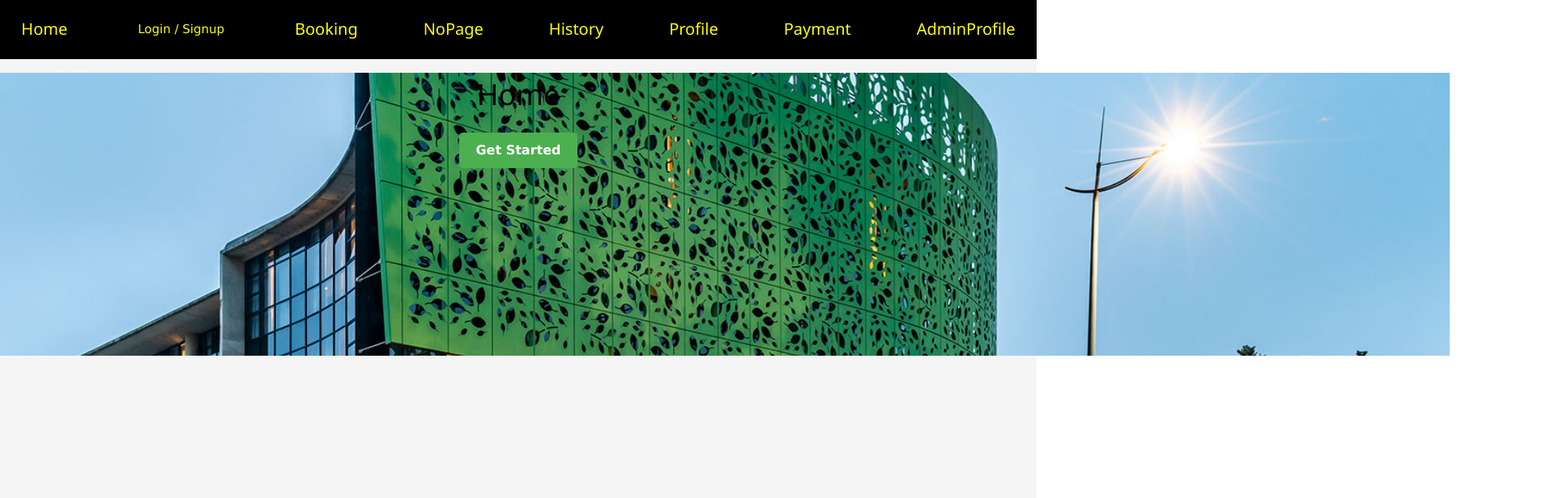
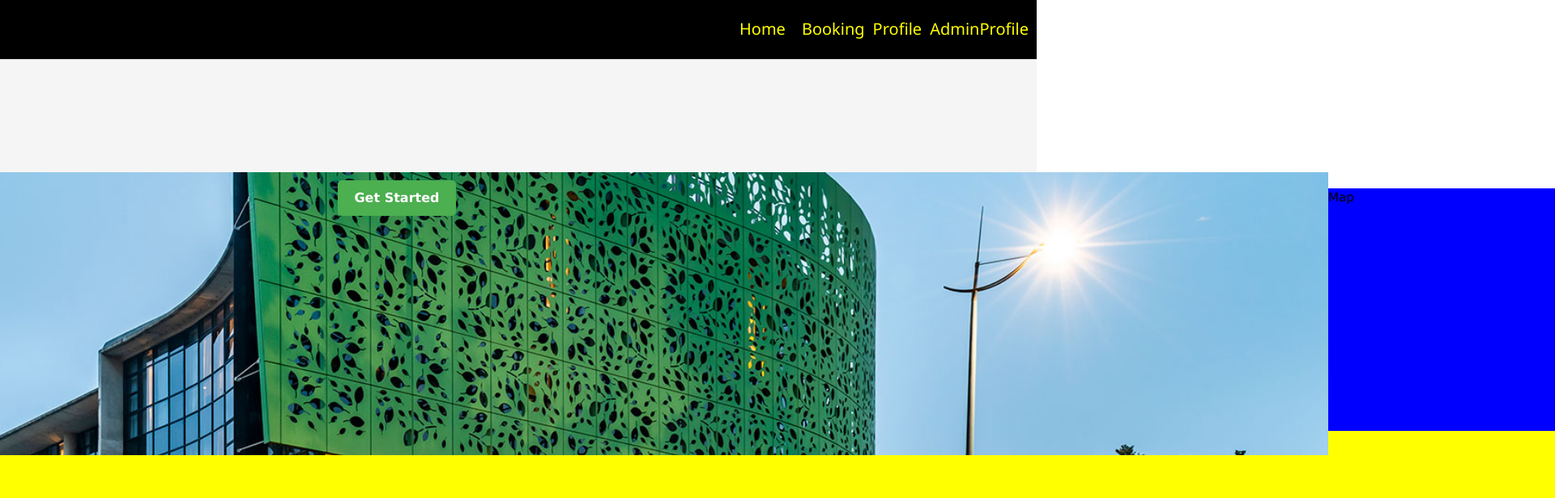
Before and after one commit to Thobani660/The-Hotel-App, a React (Vite) app in the folder client/: page / in a window 1280 px wide. Shown: the top 616 px of the page at 81% size, 1920 px wide, since content can reach past the window. Built offline with nearby package versions, Linux system fonts and the light colour scheme.

Commit message:
feat:added a structure of how the Admin profile would look like

```diff
--- a/client/src/components/nav.jsx
+++ b/client/src/components/nav.jsx
@@ -20,15 +20,15 @@ function NavBar() {
     const ulStyle = {
         listStyleType: 'none',
         margin: 0,
-        padding: '0.5%',
+        padding: '0.5% 0',
         display: isMobile && !menuOpen ? 'none' : 'flex', // Hide on mobile if menu is not open
-        justifyContent: 'space-between',
+        justifyContent: 'flex-end', // Align to the left
         alignItems: 'center',
         flexWrap: "wrap",
     };
 
     const liStyle = {
-        margin: '0 15px',
+        margin: '0 5px', // Reduce the space between items
         flexBasis: 'auto',
     };
 
@@ -111,21 +111,13 @@ function NavBar() {
                 <ul style={ulStyle}>
                     <li style={liStyle}><Link to="/"><h4 style={{ color: "yellow" }}>Home</h4></Link></li>
                     <li style={liStyle}>
-                        <div style={dropdownStyle}>
-                            <button onClick={handleDropdownToggle} style={{ background: 'none', border: 'none', color: 'yellow', cursor: 'pointer' }}>
-                                Login / Signup
-                            </button>
-                            <div style={dropdownMenuStyle}>
-                                <Link to="/signin" style={{ display: 'block', color: 'yellow', padding: '8px 16px' }}>SignIn</Link>
-                                <Link to="/signup" style={{ display: 'block', color: 'yellow', padding: '8px 16px' }}>SignUp</Link>
-                            </div>
-                        </div>
+
                     </li>
                     <li style={liStyle}><Link to="/bookings"><h4 style={{ color: "yellow" }}>Booking</h4></Link></li>
-                    <li style={liStyle}><Link to="/noPage"><h4 style={{ color: "yellow" }}>NoPage</h4></Link></li>
-                    <li style={liStyle}><Link to="/history"><h4 style={{ color: "yellow" }}>History</h4></Link></li>
+                    {/* <li style={liStyle}><Link to="/noPage"><h4 style={{ color: "yellow" }}>NoPage</h4></Link></li> */}
+                    {/* <li style={liStyle}><Link to="/history"><h4 style={{ color: "yellow" }}>History</h4></Link></li> */}
                     <li style={liStyle}><Link to="/profile"><h4 style={{ color: "yellow" }}>Profile</h4></Link></li>
-                    <li style={liStyle}><Link to="/payment"><h4 style={{ color: "yellow" }}>Payment</h4></Link></li>
+                    {/* <li style={liStyle}><Link to="/payment"><h4 style={{ color: "yellow" }}>Payment</h4></Link></li> */}
                     <li style={liStyle}><Link to="/adminProfile"><h4 style={{ color: "yellow" }}>AdminProfile</h4></Link></li>
                 </ul>
                 <div style={hamburgerStyle} onClick={handleMenuToggle}>
@@ -140,9 +132,9 @@ function NavBar() {
                             <li style={liStyle}><Link to="/signin"><h4 style={{ color: "yellow" }}>SignIn</h4></Link></li>
                             <li style={liStyle}><Link to="/signup"><h4 style={{ color: "yellow" }}>SignUp</h4></Link></li>
                             <li style={liStyle}><Link to="/bookings"><h4 style={{ color: "yellow" }}>Booking</h4></Link></li>
-                            <li style={liStyle}><Link to="/noPage"><h4 style={{ color: "yellow" }}>NoPage</h4></Link></li>
-                            <li style={liStyle}><Link to="/history"><h4 style={{ color: "yellow" }}>History</h4></Link></li>
-                            <li style={liStyle}><Link to="/profile"><h4 style={{ color: "yellow" }}>Profile</h4></Link></li>
+                            {/* <li style={liStyle}><Link to="/noPage"><h4 style={{ color: "yellow" }}>NoPage</h4></Link></li> */}
+                            {/* <li style={liStyle}><Link to="/history"><h4 style={{ color: "yellow" }}>History</h4></Link></li> */}
+                            {/* <li style={liStyle}><Link to="/profile"><h4 style={{ color: "yellow" }}>Profile</h4></Link></li> */}
                             <li style={liStyle}><Link to="/payment"><h4 style={{ color: "yellow" }}>Payment</h4></Link></li>
                             <li style={liStyle}><Link to="/adminProfile"><h4 style={{ color: "yellow" }}>AdminProfile</h4></Link></li>
                         </ul>
--- a/client/src/pages/admin/adminProfile.jsx
+++ b/client/src/pages/admin/adminProfile.jsx
@@ -36,8 +36,10 @@ function AdminProfile() {
   }
 
   return (
-    <div>
-      <h1>Admin Profile</h1>
+    <div style={{display:"flex",backgroundColor:"yellow",width:"1400px",height:"450px",padding:"20px",marginTop:"-55px",borderRadius:"20px",border:"2px solid white"}}>
+        <div style={{width:"400px",height:"440px",backgroundColor:"black",color:"white",padding:"10px",alignItems:"center",textAlign:"center",borderRadius:"20px",marginTop:"-15px",marginLeft:"-15px",border:"2px solid gold"}}>
+            <div>
+            <h1>Admin Profile</h1>
       {admin ? (
         <div>
           <p><strong>Admin UID:</strong> {admin.uid}</p>
@@ -47,6 +49,15 @@ function AdminProfile() {
       ) : (
         <p>No admin data available.</p>
       )}
+            </div>
+      <div style={{justifyContent:"space-between",marginTop:"190px",width:"400px"}}>
+      <button style={{width:"90px",backgroundColor:"lightgreen",borderRadius:"10px",border:"none",marginLeft:"-20px"}}>edit</button>
+      <button style={{width:"90px",backgroundColor:"red",borderRadius:"10px",border:"none",marginLeft:"150px"}}>LogOff</button>
+      </div>
+    </div>
+    <div style={{marginLeft:"300px"}}>
+        <h1> displaying here </h1>
+    </div>
     </div>
   );
 }
--- a/client/src/pages/bookings.jsx
+++ b/client/src/pages/bookings.jsx
@@ -50,7 +50,7 @@
       };
 
       return (
-        <Card sx={{ maxWidth: 305 ,marginTop:"-70PX" }}>
+        <Card sx={{ maxWidth: 289 ,marginTop:"-70PX",borderRadius:"20px" }}>
           <CardHeader
             avatar={
               <Avatar sx={{ bgcolor: red[500] }} aria-label="recipe">
@@ -67,7 +67,7 @@
           />
           <div
         style={{
-          height: '144px',
+          height: '134px',
           backgroundImage: `url(${require("../res/H1.jpg")})`,
           backgroundSize: 'cover',
           backgroundPosition: 'center',
@@ -76,7 +76,7 @@
 
 
 
-          <CardContent sx={{height:"80px"}}>
+          <CardContent sx={{height:"70px",marginBottom:"10px"}}>
             <Typography variant="body2" sx={{ color: 'text.secondary',textAlign:"wrap"}}>
             Welcome to Philasandes Hotel, where luxury meets comfort in the heart of PMB. Come and discover the ultimate in hospitality with us.
             </Typography>
--- a/client/src/pages/homepage.jsx
+++ b/client/src/pages/homepage.jsx
@@ -28,8 +28,8 @@ function Home() {
     fontWeight: "bold",
     margin: "10px",
     ":hover": {
-    backgroundColor: "#3e8e41"
-  }
+      backgroundColor: "#3e8e41",
+    },
   };
 
   const buttonHoverStyle = {
@@ -37,21 +37,45 @@ function Home() {
   };
 
   return (
-    <div>
-        <div style={{width:"2300px",height:"350px",backgroundImage:`url(${require("../res/H1.jpg")})`,backgroundRepeat:"no-repeat",backgroundSize:"cover",alignItems:"center",justifyContent:"center",textAlign:"center",marginTop:"-50px"}}>
-      <h1>Home</h1>
+    <div style={{display:"flex",backgroundColor:"yellow"}}>
+      <div >
+        <div
+          style={{
+            width: "2300px",
+            height: "350px",
+            backgroundImage: `url(${require("../res/H1.jpg")})`,
+            backgroundRepeat: "no-repeat",
+            backgroundSize: "cover",
+            alignItems: "center",
+            justifyContent: "center",
+            textAlign: "center",
+            marginTop: "-20px",
+          }}
+        >
           {!showOptions ? (
-        <button style={buttonStyle} onClick={handleGetStarted}>Get Started</button>
+            <button style={buttonStyle} onClick={handleGetStarted}>
+              Get Started
+            </button>
           ) : (
             <>
-          <button style={buttonStyle} onClick={handleUserLogin}>Login as User</button>
-          <button style={buttonStyle} onClick={handleAdminLogin}>Login as Admin</button>
+              <button style={buttonStyle} onClick={handleUserLogin}>
+                Login as User
+              </button>
+              <button style={buttonStyle} onClick={handleAdminLogin}>
+                Login as Admin
+              </button>
             </>
           )}
         </div>
+        <div>
+          <h1>displaying here</h1>
+        </div>
+      </div>
 
       {/* <div> */}
-        <div style={{width:"300px",height:"300px",backgroundColor:"blue"}}>Map</div>
+      <div style={{ width: "300px", height: "300px", backgroundColor: "blue" }}>
+        Map
+      </div>
       {/* </div> */}
     </div>
   );
```
Lines whose indentation alone changed are shown as unchanged.
